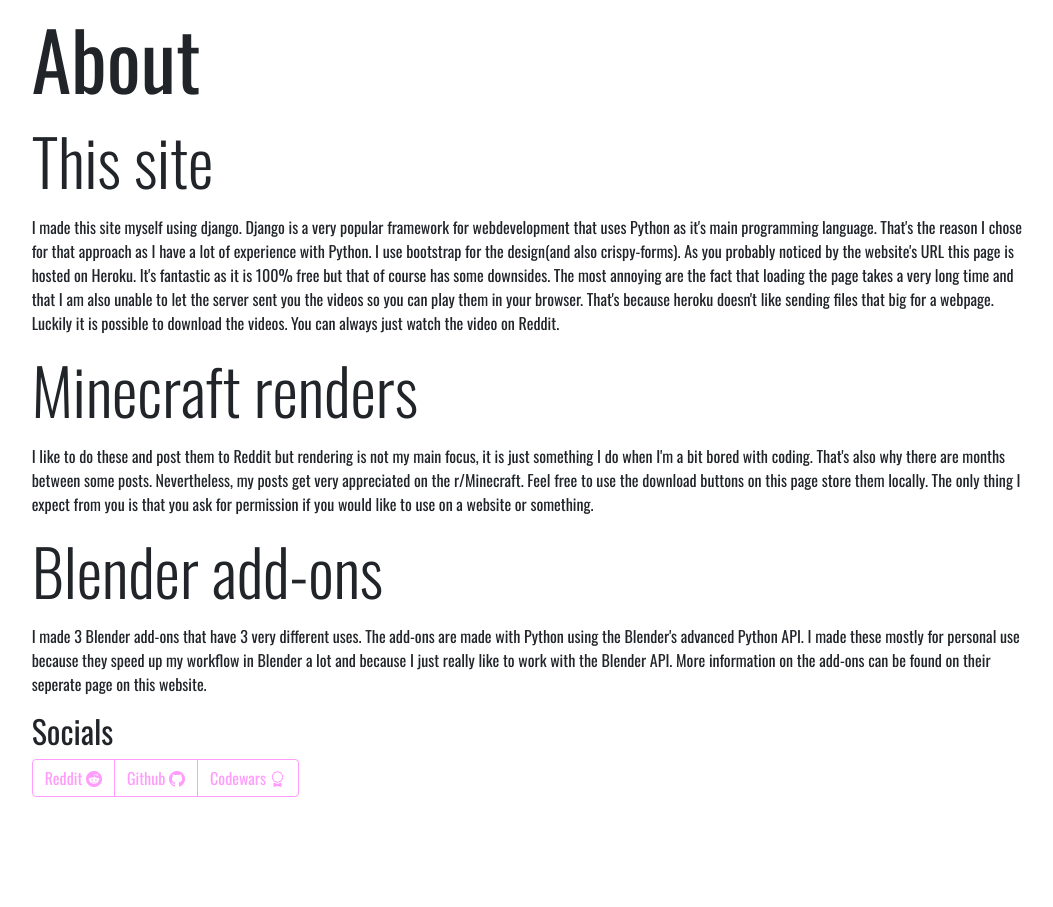
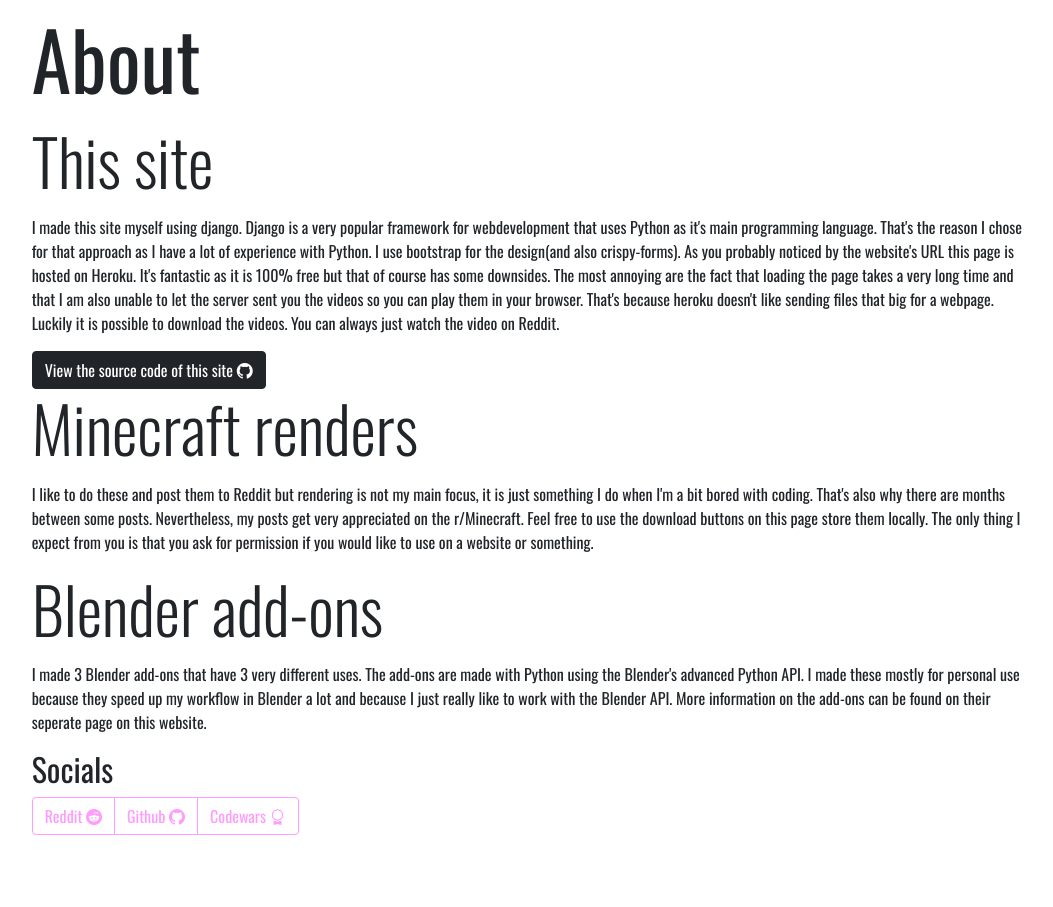
Before and after one commit to kwikenkwak/kwikenkwaksite, a Django app: page /about/ in a window 1280 px wide. Shown: the part 62-969 px from the top of the page, without its empty margins (111-1164 px from the left). Before the commit the page ends 859 px from the top, so only its background shows below. Run offline with Django 4.2, Linux system fonts and the light colour scheme; some libraries are stand-ins or nearby versions.

Commit message:
Added github link on about me page with source code repo

```diff
--- a/posts/templates/posts/about.html
+++ b/posts/templates/posts/about.html
@@ -8,6 +8,10 @@
   <p>
   I made this site myself using django. Django is a very popular framework for webdevelopment that uses Python as it's main programming language. That's the reason I chose for that approach as I have a lot of experience with Python. I use bootstrap for the design(and also crispy-forms). As you probably noticed by the website's URL this page is hosted on Heroku. It's fantastic as it is 100% free but that of course has some downsides. The most annoying are the fact that loading the page takes a very long time and that I am also unable to let the server sent you the videos so you can play them in your browser. That's because heroku doesn't like sending files that big for a webpage. Luckily it is possible to download the videos. You can always just watch the video on Reddit.
   </p>
+  <a href="https://www.github.com/kwikenkwak/kwikenkwaksite" class="btn btn-dark">
+    View the source code of this site
+    <span class="bi bi-github"></span>
+  </a>
   <p class="display-3">Minecraft renders</p>
   I like to do these and post them to Reddit but rendering is not my main focus, it is just something I do when I'm a bit bored with coding. That's also why there are months between some posts. Nevertheless, my posts get very appreciated on the r/Minecraft. Feel free to use the download buttons on this page store them locally. The only thing I expect from you is that you ask for permission if you would like to use on a website or something.
   </p>
```
